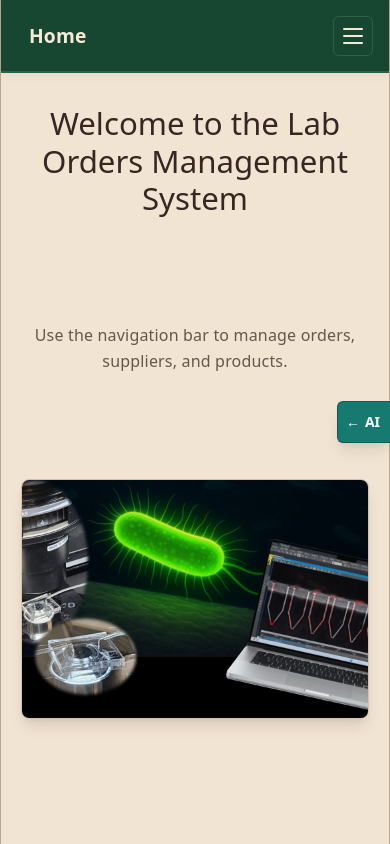
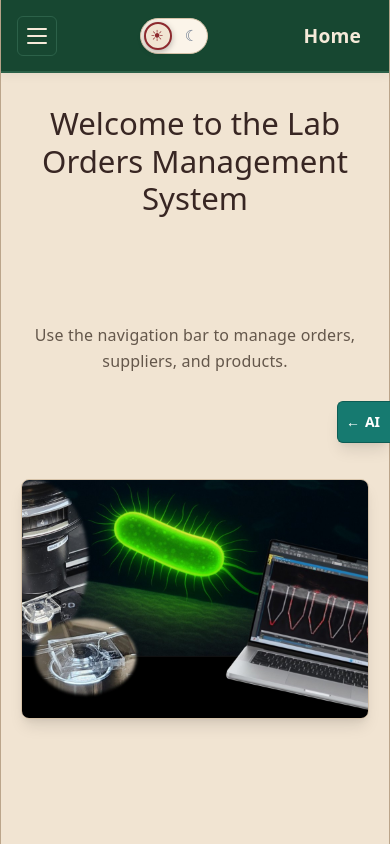
Before and after one commit to eladcohen80/lab_orders_app_vercel, a React (Vite) app in the folder lab_orders_client/: page / in a window 390 px wide. Built offline with nearby package versions, Linux system fonts and the light colour scheme.

Commit message:
night_day

```diff
--- a/lab_orders_client/src/components/Navbar.css
+++ b/lab_orders_client/src/components/Navbar.css
@@ -59,6 +59,10 @@
   color: var(--text-h);
   cursor: pointer;
   transition: background-color 0.2s ease, border-color 0.2s ease;
+}
+
+.mobile-theme-toggle {
+  display: none;
 }
 
 .theme-toggle:hover {
@@ -257,6 +261,20 @@
 
   .hamburger-button {
     display: flex;
+    order: 1;
+  }
+
+  .mobile-theme-toggle {
+    display: inline-flex;
+    order: 2;
+  }
+
+  .navbar-brand {
+    order: 3;
+  }
+
+  .navbar-links {
+    order: 4;
   }
 
   .navbar-links {
@@ -275,11 +293,23 @@
   }
 
   .navbar-actions {
+    display: none;
+  }
+
+  .navbar-links.mobile-open .navbar-actions {
+    display: flex;
+  }
+
+  .navbar-actions {
     flex-wrap: wrap;
     padding: 0.35rem 0.5rem;
     gap: 0.5rem;
     border-top: 1px solid var(--nav-border);
     margin-top: 0.25rem;
+  }
+
+  .navbar-actions .theme-toggle {
+    display: none;
   }
 
   .nav-dropdown {
--- a/lab_orders_client/src/components/Navbar.tsx
+++ b/lab_orders_client/src/components/Navbar.tsx
@@ -84,6 +84,21 @@ export default function Navbar({ isDarkMode, onToggleTheme }: NavbarProps) {
         </span>
       </button>
 
+      <button
+        type="button"
+        className="theme-toggle mobile-theme-toggle"
+        onClick={onToggleTheme}
+        aria-pressed={isDarkMode}
+        aria-label={isDarkMode ? 'Switch to light mode' : 'Switch to dark mode'}
+        title={isDarkMode ? 'Switch to light mode' : 'Switch to dark mode'}
+      >
+        <span className="theme-toggle-track" aria-hidden="true">
+          <span className="theme-toggle-sun">☀</span>
+          <span className="theme-toggle-moon">☾</span>
+          <span className="theme-toggle-thumb" />
+        </span>
+      </button>
+
       {/* תפריט ניווט */}
       <div className={`navbar-links ${mobileOpen ? 'mobile-open' : ''}`}>
         <div className="nav-dropdown" {...dropdownProps('orders')}>
```
